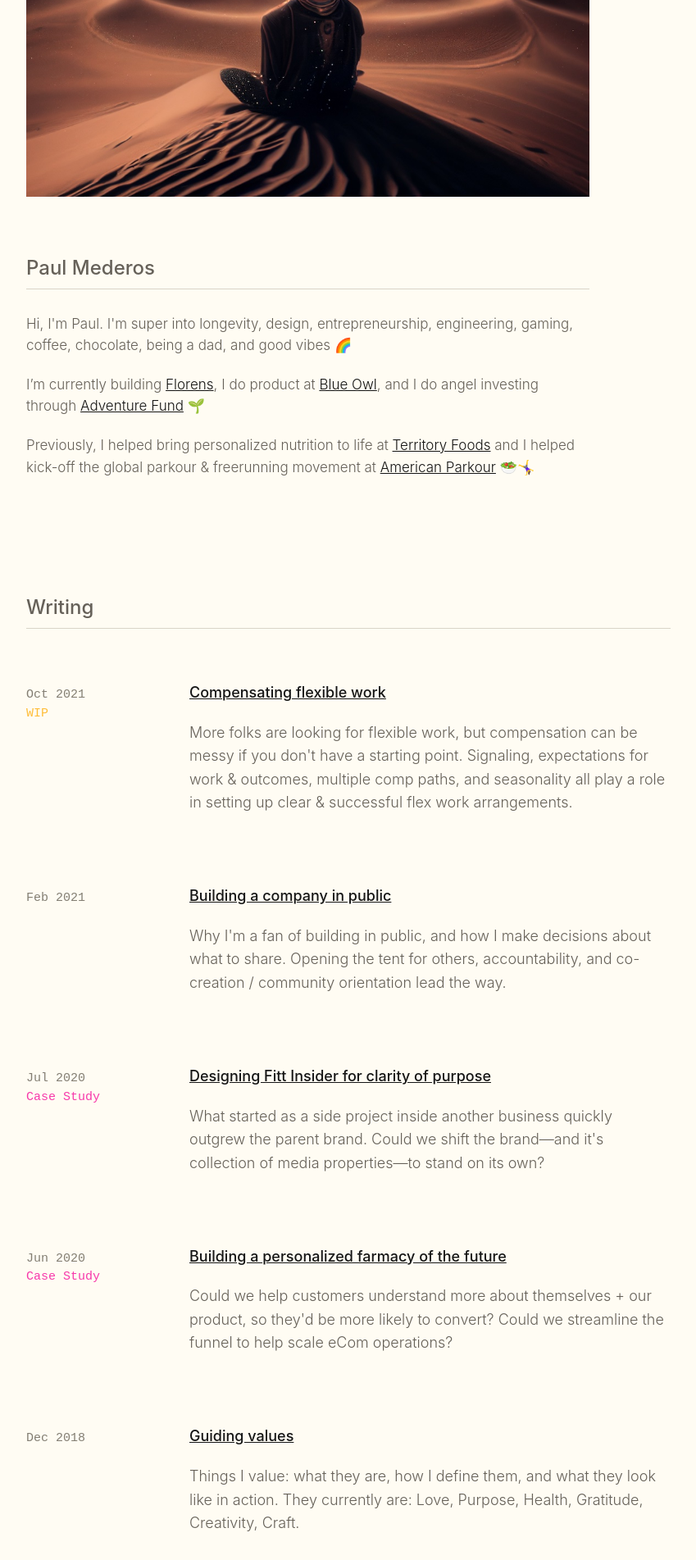
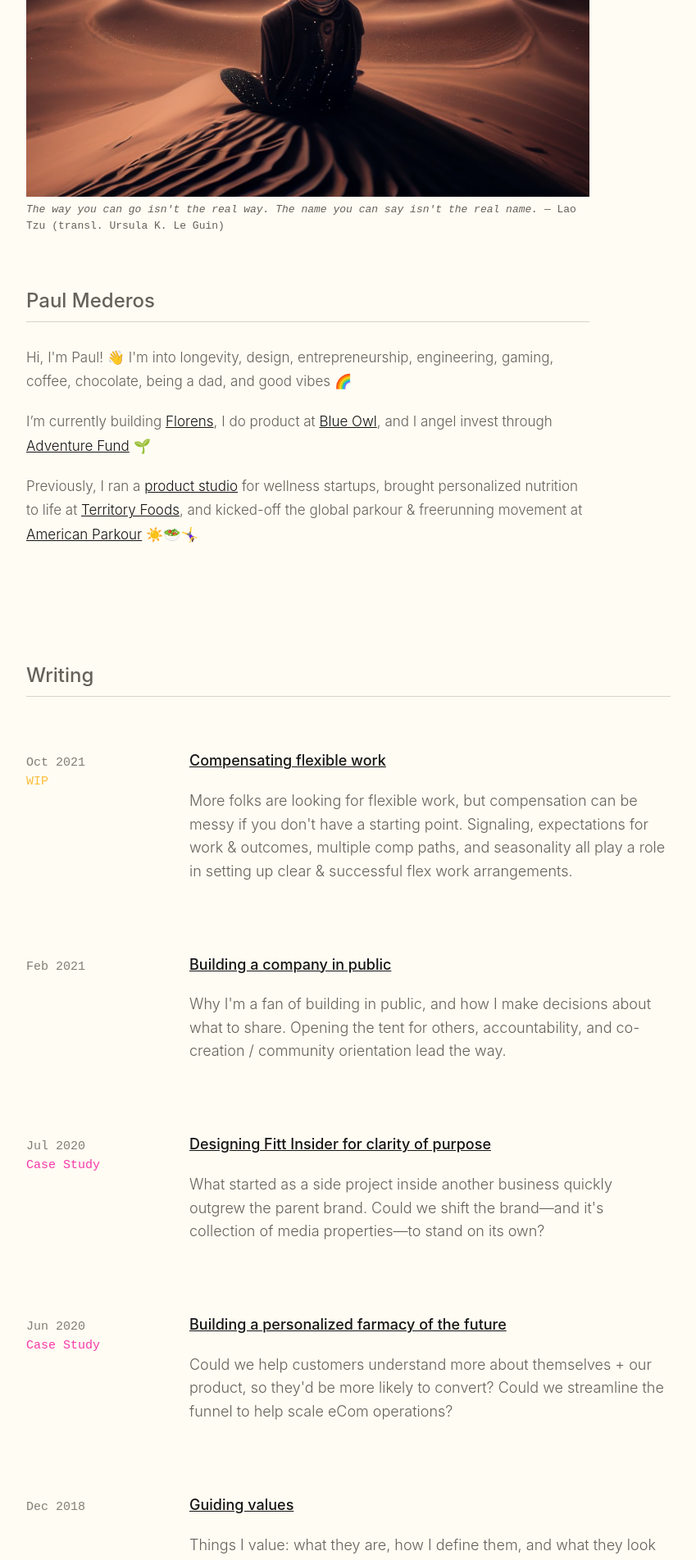
Before and after one commit to paulmederos/pm17, a Jekyll site: the page built from index.html, in a window 1280 px wide. Shown: the part 567-2470 px from the top of the page at 82% size, without its empty margins (215-1064 px from the left). Built offline with Jekyll 4.4.1, drawn with Linux system fonts in a browser that asks for light colours; some web fonts are replaced.

Commit message:
Tweaking styles, fixing images

```diff
--- a/_sass/base/main.scss
+++ b/_sass/base/main.scss
@@ -63,6 +63,10 @@ blockquote, q {
   padding-left: 2em;
   font-weight: 300;
   border-left: 4px solid $color_sunlight;
+}
+
+figcaption {
+  line-height: 1.54;
 }
 
 
@@ -168,3 +172,10 @@ blockquote, q {
 .rounded-4 { border-radius: 12px; }
 .rounded-5 { border-radius: 18px; }
 .rounded-6 { border-radius: 28px; }
+
+.line-xxs { line-height: 1.0;  }
+.line-xs  { line-height: 1.2;  }
+.line-sm  { line-height: 1.42; }
+.line-md  { line-height: 1.58; }
+.line-lg  { line-height: 1.72; }
+.line-xl  { line-height: 2.0;  }
--- a/_sass/components/Home.scss
+++ b/_sass/components/Home.scss
@@ -7,7 +7,6 @@
 
   img {
     max-width: 100%;
-    margin-bottom: 6.4rem;
   }
 }
 
--- a/index.html
+++ b/index.html
@@ -12,7 +12,15 @@ layout: default
         {% include side_navigation.html %}
       </div>
       <div class="col-xs-12 col-md-7">
-        <img src="/images/meditate-01.jpg" class="HomeHero" />
+        <figure class="mb-6">
+          <img src="/images/meditate-01.jpg" />
+          <figcaption class="font-meta font-xs">
+            <em>
+              The way you can go isn't the real way. The name you can say
+              isn't the real name.
+            </em> — Lao Tzu (transl. Ursula K. Le Guin)
+          </figcaption>
+        </figure>
       </div>
     </div>
   </div>
@@ -21,15 +29,19 @@ layout: default
     <div class="row">
       <div class="col-xs-12 col-md-7 col-md-offset-2">
         <h2 class="underlined">Paul Mederos</h2>
-        <p>
-          Hi, I'm Paul. I'm super into longevity, design,
-          entrepreneurship, engineering, gaming, coffee, chocolate, being a dad, and good vibes 🌈
+        <p class="line-lg">
+          Hi, I'm Paul! 👋 I'm into longevity, design, entrepreneurship,
+          engineering, gaming, coffee, chocolate, being a dad, and good vibes 🌈
         </p>
-        <p>I’m currently building <a href="https://www.weareflorens.com">Florens</a>, I do product at <a href="https://www.blueowl.xyz" target="_blank">Blue Owl</a>, and I do angel investing through <a href="https://www.adventure.fund" target="_blank">Adventure Fund</a> 🌱</p>
-        <p>
-          Previously, I helped bring personalized nutrition to life
-          at <a href="https://www.territoryfoods.com" target="_blank">Territory Foods</a> and I helped kick-off the global
-          parkour & freerunning movement at <a href="http://www.americanparkour.com" target="_blank">American Parkour</a> 🥗🤸‍♀️
+        <p class="line-lg">
+          I’m currently building <a href="https://www.weareflorens.com">Florens</a>,
+          I do product at <a href="https://www.blueowl.xyz" target="_blank">Blue Owl</a>,
+          and I angel invest through <a href="https://www.adventure.fund" target="_blank">Adventure Fund</a> 🌱
+        </p>
+        <p class="line-lg">
+          Previously, I ran a <a href="https://www.enchant.co" target="_blank">product studio</a> for wellness startups, brought personalized nutrition to life
+          at <a href="https://www.territoryfoods.com" target="_blank">Territory Foods</a>, and kicked-off the global
+          parkour & freerunning movement at <a href="http://www.americanparkour.com" target="_blank">American Parkour</a> ☀️🥗🤸‍♀️
         </p>
       </div>
     </div>
```
Also changed, not shown: _posts/2017-06-01-launching-territory.html (+6 -11 lines).
